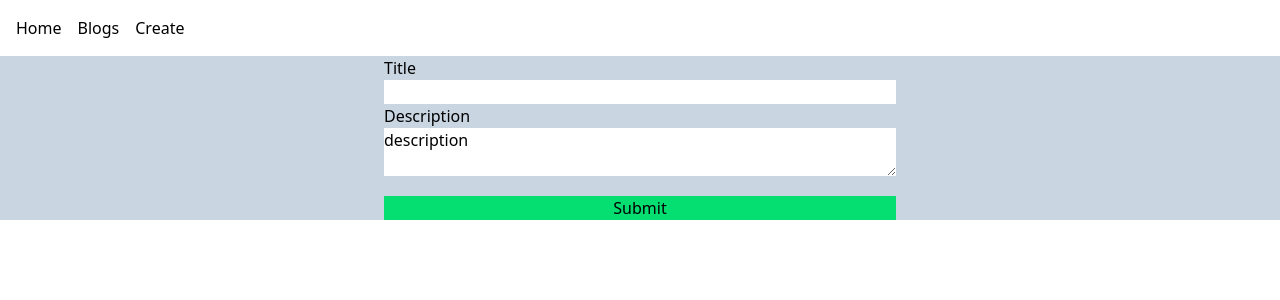
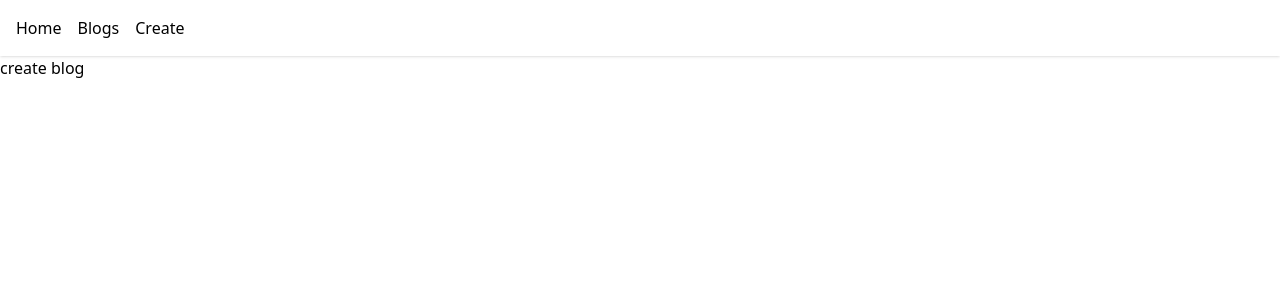
Before and after one commit to shamim-behshad/cart-cove, a Next.js app: page /create-blog in a window 1280 px wide. Shown: the top 300 px of the page. Built offline with nearby package versions, Linux system fonts and the light colour scheme.

Commit message:
feat: create article component

```diff
--- a/src/app/create-blog/page.tsx
+++ b/src/app/create-blog/page.tsx
@@ -3,15 +3,7 @@ import Container from "@/components/Container";
 function CreateBlog() {
   return (
     <Container>
-      <div className="bg-slate-300 flex flex-col px-96">
-        <label>Title</label>
-        <input className="bg-white" type="text" />
-
-        <label>Description</label>
-        <textarea className="bg-white">description</textarea>
-
-        <button className="bg-green-400 cursor-pointer mt-5">Submit</button>
-      </div>
+     <p>create blog</p>
     </Container>
   );
 }
--- /dev/null
+++ b/src/components/CreateArticle.tsx
@@ -0,0 +1,17 @@
+import React from "react";
+
+function CreateArticle() {
+  return (
+    <div className="bg-slate-300 flex flex-col px-96">
+      <label>Title</label>
+      <input className="bg-white" type="text" />
+
+      <label>Description</label>
+      <textarea className="bg-white">description</textarea>
+
+      <button className="bg-green-400 cursor-pointer mt-5">Submit</button>
+    </div>
+  );
+}
+
+export default CreateArticle;
```
